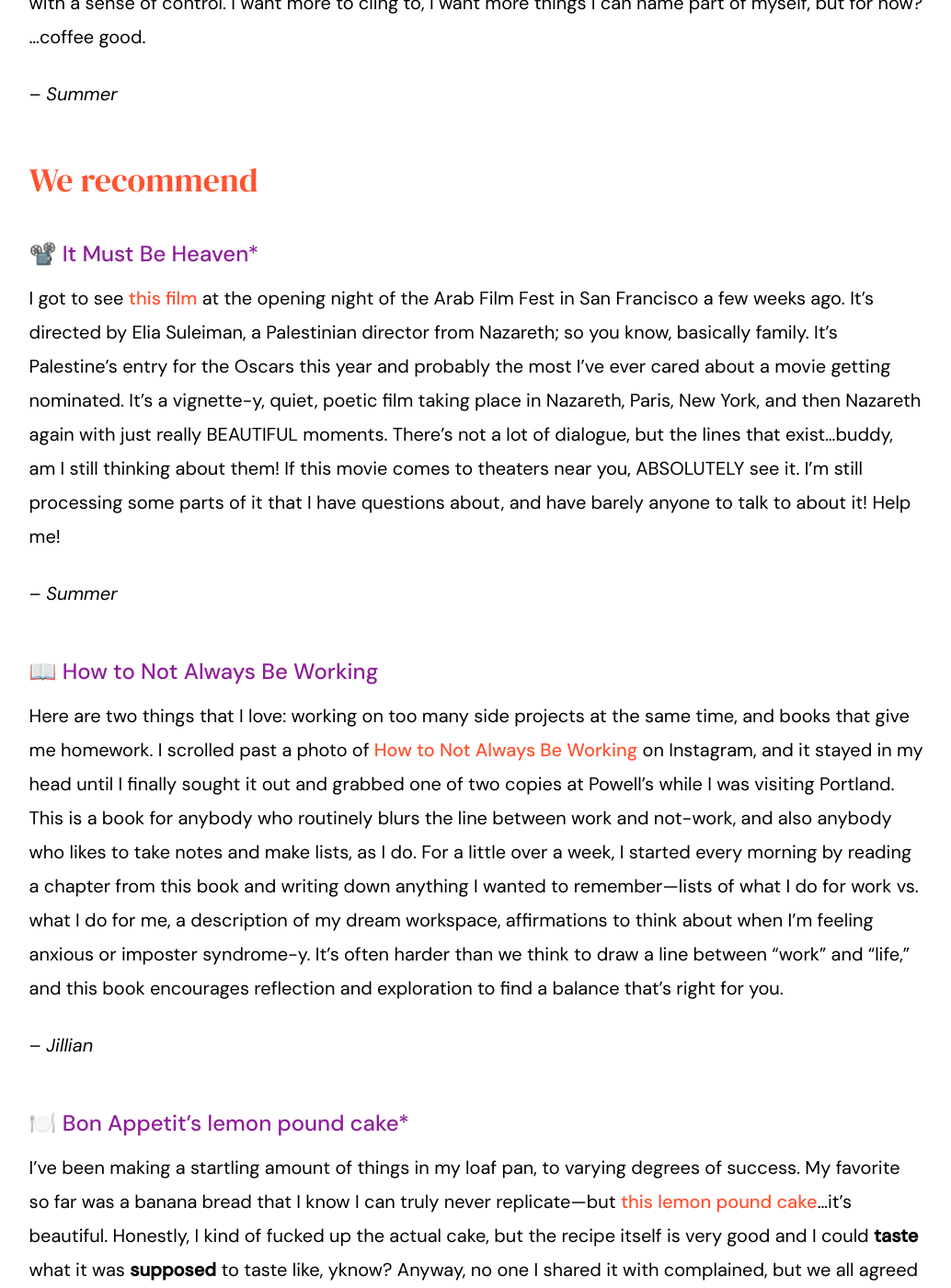
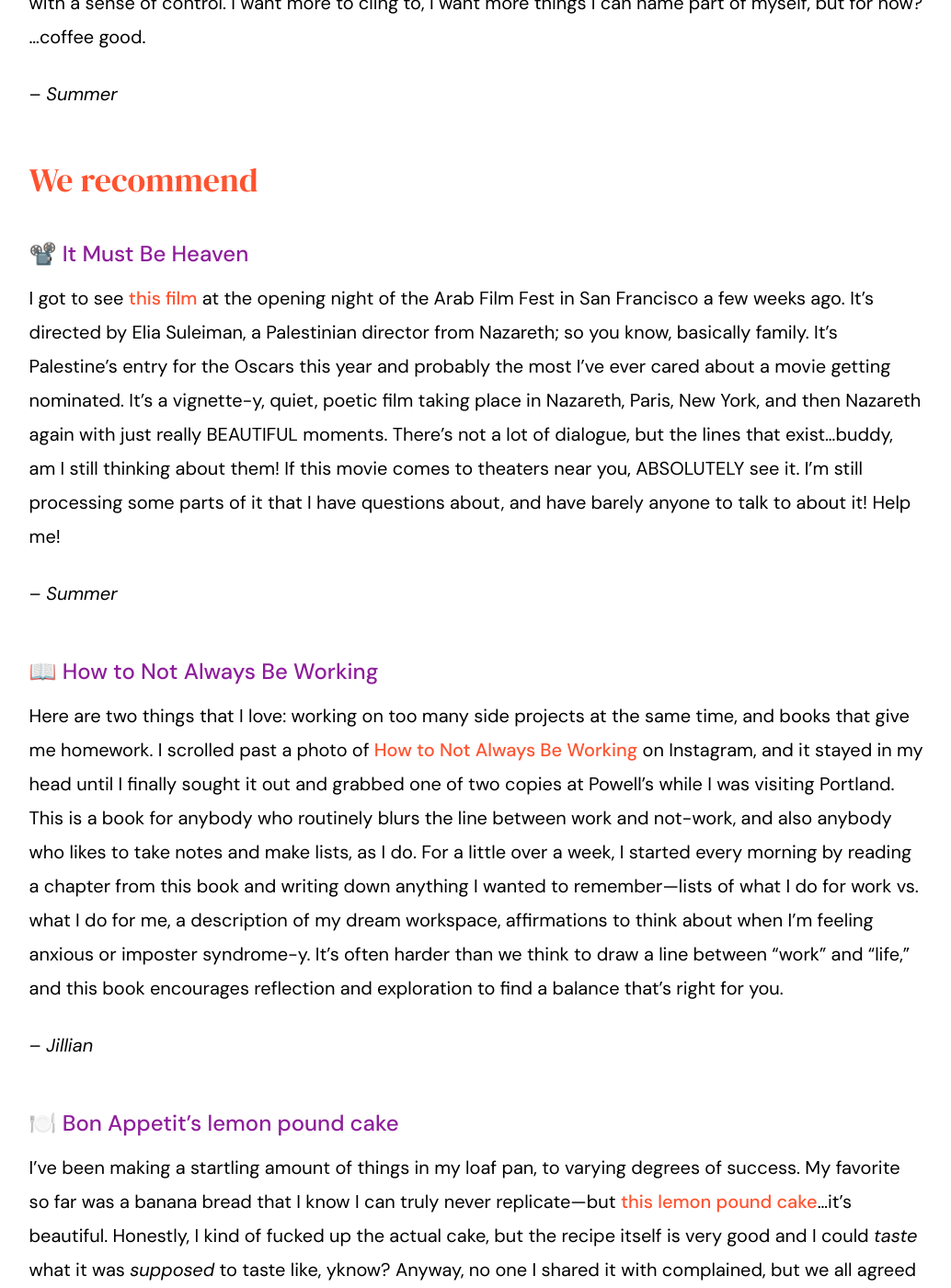
Before and after one commit to jilliangmeehan/letters-to-summer, a Jekyll site: the page built from _posts/2019-10-24-24.md, in a window 1280 px wide and 1400 px high, scrolled down 1656 px. Shown: the whole window at 92% size, without its empty margins (122-1156 px from the left). Built offline with Jekyll 4.4.1, drawn with Linux system fonts in a browser that asks for light colours; comment, search, counter and statistics services are not loaded.

Commit message:
some stray *s

```diff
--- a/_posts/2019-10-24-24.md
+++ b/_posts/2019-10-24-24.md
@@ -19,7 +19,7 @@
 
 ## We recommend
 
-### 📽️ It Must Be Heaven*
+### 📽️ It Must Be Heaven
 
 I got to see [this film](https://www.imdb.com/title/tt8359842/) at the opening night of the Arab Film Fest in San Francisco a few weeks ago. It's directed by Elia Suleiman, a Palestinian director from Nazareth; so you know, basically family. It's Palestine's entry for the Oscars this year and probably the most I've ever cared about a movie getting nominated. It's a vignette-y, quiet, poetic film taking place in Nazareth, Paris, New York, and then Nazareth again with just really BEAUTIFUL moments. There's not a lot of dialogue, but the lines that exist...buddy, am I still thinking about them! If this movie comes to theaters near you, ABSOLUTELY see it. I'm still processing some parts of it that I have questions about, and have barely anyone to talk to about it! Help me!
 
@@ -31,9 +31,9 @@
 
 – *Jillian*
 
-### 🍽️ Bon Appetit's lemon pound cake*
+### 🍽️ Bon Appetit's lemon pound cake
 
-I've been making a startling amount of things in my loaf pan, to varying degrees of success. My favorite so far was a banana bread that I know I can truly never replicate—but [this lemon pound cake](https://www.bonappetit.com/recipe/lemon-pound-cake)...it's beautiful. Honestly, I kind of fucked up the actual cake, but the recipe itself is very good and I could **taste** what it was **supposed** to taste like, yknow? Anyway, no one I shared it with complained, but we all agreed it could be more lemon-y. Make sure your lemons are not tiny and sad, and also remember to wear gloves if your hands are riddled with cuts, like mine are.
+I've been making a startling amount of things in my loaf pan, to varying degrees of success. My favorite so far was a banana bread that I know I can truly never replicate—but [this lemon pound cake](https://www.bonappetit.com/recipe/lemon-pound-cake)...it's beautiful. Honestly, I kind of fucked up the actual cake, but the recipe itself is very good and I could *taste* what it was *supposed* to taste like, yknow? Anyway, no one I shared it with complained, but we all agreed it could be more lemon-y. Make sure your lemons are not tiny and sad, and also remember to wear gloves if your hands are riddled with cuts, like mine are.
 
 – *Summer*
 
```
Also changed, not shown: emails/24.md (+3 -3 lines).
